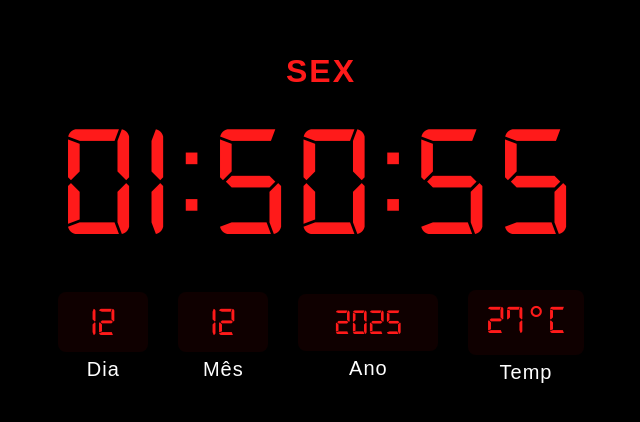
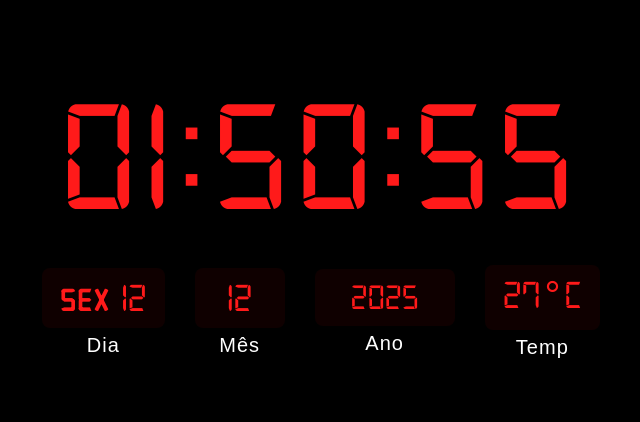
Before and after one commit to drivanreis/relogio, a plain HTML site: page relogio.html in a window 1280 px wide. Shown: the part 182-604 px from the top of the page, without its empty margins (319-959 px from the left). Drawn offline with Linux system fonts and the light colour scheme.

Commit message:
tentativa 3

```diff
--- a/relogio.html
+++ b/relogio.html
@@ -10,17 +10,18 @@
 
 <div class="container">
 
-    <!-- DIA DA SEMANA -->
-    <div id="semana">SEG</div>
-
     <!-- HORA DIGITAL -->
     <div id="hora">00:00:00</div>
 
     <!-- DIA / MÊS / ANO / TEMP -->
     <div class="bottom-row">
 
+        <!-- SEMANA + DIA NO MESMO BLOCO -->
         <div class="date-group">
-            <div class="date-box" id="dia">00</div>
+            <div class="date-box" id="semana-dia">
+                <span class="semana-text" id="semana">SEG</span>
+                <span class="dia-num" id="dia">00</span>
+            </div>
             <div class="label">Dia</div>
         </div>
 
```
